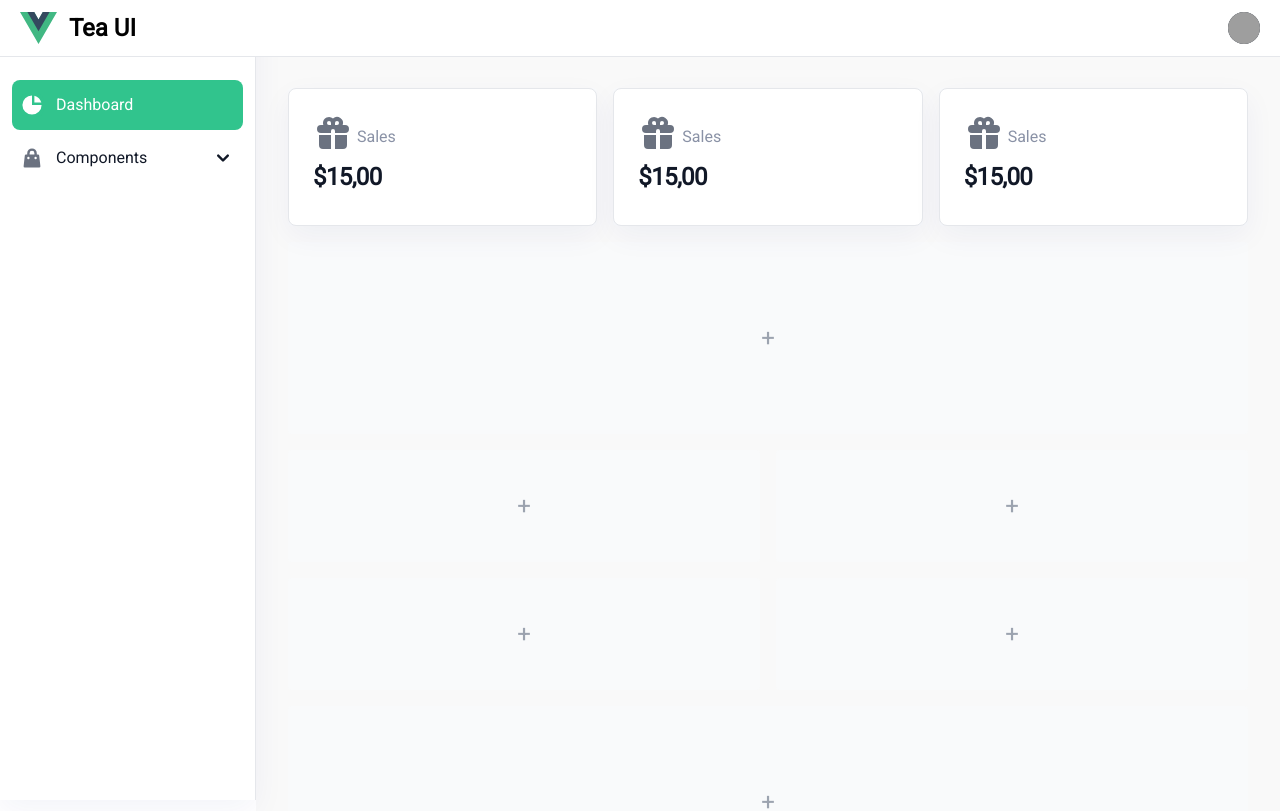
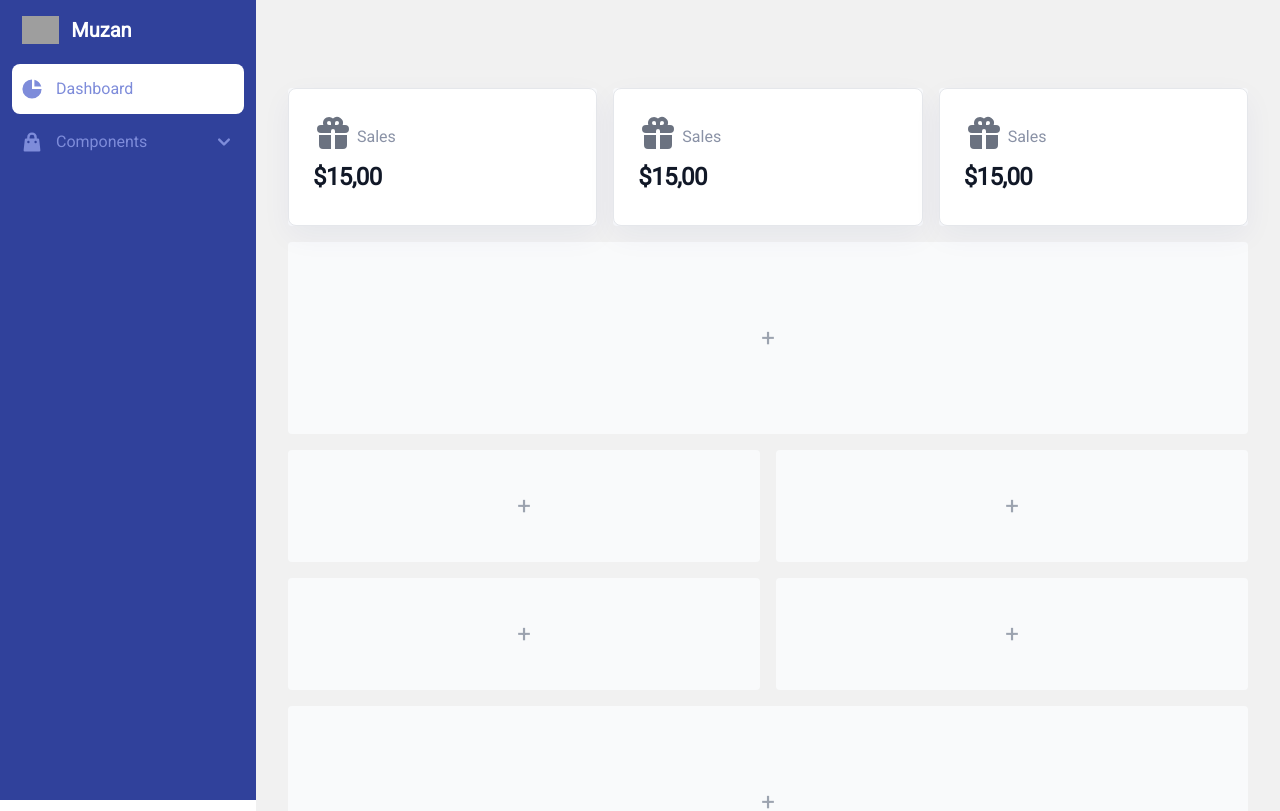
Before and after one commit to Muhammadzaenalrizki/Tea, a Vue app: page / in a window 1280 px wide. Shown: the top 811 px of the page. Built offline with nearby package versions, Linux system fonts and the light colour scheme; grey boxes are pictures that could not be loaded; a web font is replaced by a local one.

Commit message:
+update sidebar

```diff
--- a/src/assets/main.css
+++ b/src/assets/main.css
@@ -9,6 +9,9 @@ html{
 font-family: 'Roboto', sans-serif;
 }
 
+.text-menu{
+  color: #7e8cda;
+}
 @layer components {
   .title-component{
     @apply text-[20px] mb-3;
@@ -17,7 +20,7 @@ font-family: 'Roboto', sans-serif;
     @apply focus:ring-4 font-medium rounded-lg text-sm px-5 py-2.5 mr-2 mb-2;
   }
     .active-menu {
-      @apply bg-green-400 rounded-lg text-white;
+      @apply bg-white rounded-lg text-[#7e8cda];
     }
     .tea-card{
       @apply p-6 bg-white border  border-gray-200 rounded-lg  dark:bg-gray-800 dark:border-gray-700 shadow-my;
--- /dev/null
+++ b/src/components/sidebar/aside.vue
@@ -0,0 +1,30 @@
+<template>
+    <div>
+        <button data-drawer-target="logo-sidebar" data-drawer-toggle="logo-sidebar" aria-controls="logo-sidebar"
+            type="button"
+            class="inline-flex items-center p-2 mt-2 ml-3 text-sm text-gray-500 rounded-lg sm:hidden hover:bg-gray-100 focus:outline-none focus:ring-2 focus:ring-gray-200 dark:text-gray-400 dark:hover:bg-gray-700 dark:focus:ring-gray-600">
+            <span class="sr-only">Open sidebar</span>
+            <svg class="w-6 h-6" aria-hidden="true" fill="currentColor" viewBox="0 0 20 20"
+                xmlns="http://www.w3.org/2000/svg">
+                <path clip-rule="evenodd" fill-rule="evenodd"
+                    d="M2 4.75A.75.75 0 012.75 4h14.5a.75.75 0 010 1.5H2.75A.75.75 0 012 4.75zm0 10.5a.75.75 0 01.75-.75h7.5a.75.75 0 010 1.5h-7.5a.75.75 0 01-.75-.75zM2 10a.75.75 0 01.75-.75h14.5a.75.75 0 010 1.5H2.75A.75.75 0 012 10z">
+                </path>
+            </svg>
+        </button>
+        <aside id="logo-sidebar"
+            class="fixed top-0 left-0 z-40 w-64 h-screen transition-transform -translate-x-full sm:translate-x-0"
+            aria-label="Sidebar">
+            <div class="h-full px-3 py-4 overflow-y-auto bg-[#30419b] dark:bg-gray-800">
+                <a href="https://flowbite.com/" class="flex items-center pl-2.5 mb-5">
+                    <img src="https://flowbite.com/docs/images/logo.svg" class="h-6 mr-3 sm:h-7" alt="Flowbite Logo" />
+                    <span class="self-center text-xl font-semibold whitespace-nowrap text-white">Muzan</span>
+                </a>
+                <ul class="space-y-2 font-medium">
+                    <slot></slot>
+                </ul>
+            </div>
+        </aside>
+
+
+    </div>
+</template>
--- /dev/null
+++ b/src/components/sidebar/items.vue
@@ -0,0 +1,29 @@
+<template>
+    <div>
+        <li>
+            <router-link class=" flex items-center px-2 py-[13px]  rounded-lg" :to="to">
+                <slot :class="getClassActive(title)"></slot>
+                <span class="ml-3 text-menu">{{ title }}</span>
+            </router-link>
+
+        </li>
+    </div>
+</template>
+
+<script>
+export default {
+    props: {
+        title: {
+            type: String,
+        },
+        to: {
+            type: Object,
+        }
+    },
+    methods: {
+        getClassActive(path) {
+            return this.$route.path === path ? this.$router.options.linkActiveClass : '';
+        }
+    },
+}
+</script>
--- a/src/router/index.js
+++ b/src/router/index.js
@@ -24,6 +24,7 @@ const router = createRouter({
       component: Button,
     },
   ],
+  linkActiveClass: "active-menu",
 });
 
 export default router;
--- a/src/views/admin/Layout.vue
+++ b/src/views/admin/Layout.vue
@@ -1,8 +1,7 @@
 <template>
   <div>
-    <Navbar />
     <Sidebar />
-    <div class="p-4 min-h-screen sm:ml-64 bg-[#f9f9f9]">
+    <div class="p-4 min-h-screen sm:ml-64 bg-[#f1f1f1]">
       <div class="p-4  rounded-lg dark:border-gray-700 mt-14">
         <slot></slot>
       </div>
@@ -11,6 +10,5 @@
 </template>
 
 <script setup>
-import Navbar from './Navigation.vue';
 import Sidebar from './Sidebar.vue';
 </script>
--- a/src/views/admin/Navigation.vue
+++ b/src/views/admin/Navigation.vue
@@ -42,7 +42,7 @@
                                         Neil Sims
                                     </p>
                                     <p class="text-sm font-medium text-gray-900 truncate dark:text-gray-300" role="none">
-                                        neil.sims@flowbite.com
+                                      zaenarizki.de@gmail.com
                                     </p>
                                 </div>
                                 <ul class="py-1" role="none">
--- a/src/views/admin/Sidebar.vue
+++ b/src/views/admin/Sidebar.vue
@@ -1,35 +1,28 @@
 <template>
     <div>
-        <aside id="sidebar-multi-level-sidebar"
-            class="fixed top-0 left-0 z-40 shadow-my w-64 h-screen pt-20 transition-transform -translate-x-full bg-white border-r border-gray-200 sm:translate-x-0 dark:bg-gray-800 dark:border-gray-700"
-            aria-label="Sidebar">
-            <div class="h-full px-3 pb-4 overflow-y-auto bg-white dark:bg-gray-800">
-                <ul class="space-y-2 font-medium">
-                    <li>
-                        <router-link class="active-menu flex items-center px-2 py-[13px]  rounded-lg"
-                            :to="{ name: 'dahsboard' }">
-                            <svg aria-hidden="true"
-                                class="w-6 h-6 active-menu transition duration-75 dark:text-gray-400 group-hover:text-gray-900 dark:group-hover:text-white"
-                                fill="currentColor" viewBox="0 0 20 20" xmlns="http://www.w3.org/2000/svg">
+
+
+
+        <MyAside>
+            <Items title="Dashboard" :to="{ name: 'dahsboard' }">
+                <svg aria-hidden="true" class="w-6 h-6  transition duration-75 text-menu" fill="currentColor"
+                    viewBox="0 0 20 20" xmlns="http://www.w3.org/2000/svg">
                     <path d="M2 10a8 8 0 018-8v8h8a8 8 0 11-16 0z"></path>
                     <path d="M12 2.252A8.014 8.014 0 0117.748 8H12V2.252z"></path>
                 </svg>
-                            <span class="ml-3">Dashboard</span>
-                        </router-link>
+            </Items>
 
-                    </li>
             <li>
                 <button type="button"
-                            class="flex items-center w-full p-2 text-gray-900 transition duration-75 rounded-lg group hover:bg-gray-100 dark:text-white dark:hover:bg-gray-700"
+                    class="flex items-center w-full p-2 text-menu transition duration-75 rounded-lg group text-menu"
                     aria-controls="dropdown-example" data-collapse-toggle="dropdown-example">
-                            <svg aria-hidden="true"
-                                class="flex-shrink-0 w-6 h-6 text-gray-500 transition duration-75 group-hover:text-gray-900 dark:text-gray-400 dark:group-hover:text-white"
+                    <svg aria-hidden="true" class="flex-shrink-0 w-6 h-6 text-menu transition duration-75 text-menu"
                         fill="currentColor" viewBox="0 0 20 20" xmlns="http://www.w3.org/2000/svg">
                         <path fill-rule="evenodd"
                             d="M10 2a4 4 0 00-4 4v1H5a1 1 0 00-.994.89l-1 9A1 1 0 004 18h12a1 1 0 00.994-1.11l-1-9A1 1 0 0015 7h-1V6a4 4 0 00-4-4zm2 5V6a2 2 0 10-4 0v1h4zm-6 3a1 1 0 112 0 1 1 0 01-2 0zm7-1a1 1 0 100 2 1 1 0 000-2z"
                             clip-rule="evenodd"></path>
                     </svg>
-                            <span class="flex-1 ml-3 text-left whitespace-nowrap" sidebar-toggle-item>Components</span>
+                    <span class="flex-1 ml-3 text-left whitespace-nowrap text-menu" sidebar-toggle-item>Components</span>
                     <svg sidebar-toggle-item class="w-6 h-6" fill="currentColor" viewBox="0 0 20 20"
                         xmlns="http://www.w3.org/2000/svg">
                         <path fill-rule="evenodd"
@@ -39,21 +32,21 @@
                 </button>
                 <ul id="dropdown-example" class="hidden py-2 space-y-2">
 
-                            <li>
-                                <router-link
-                                    class="flex items-center w-full p-2 text-gray-900 transition duration-75 rounded-lg pl-11 group hover:bg-gray-100 dark:text-white dark:hover:bg-gray-700"
-                                    :to="{ name: 'alert' }">Alerts</router-link>
-                            </li>
-                            <li>
-                                <router-link
-                                    class="flex items-center w-full p-2 text-gray-900 transition duration-75 rounded-lg pl-11 group hover:bg-gray-100 dark:text-white dark:hover:bg-gray-700"
-                                    :to="{ name: 'button' }">Buttons</router-link>
-                            </li>
+                    <Items title="Alerts" :to="{ name: 'alert' }"></Items>
+
+                    <Items title="Buttons" :to="{ name: 'button' }"></Items>
+
                 </ul>
             </li>
 
-                </ul>
-            </div>
-        </aside>
+
+        </MyAside>
+
     </div>
 </template>
+
+<script setup>
+import Items from './../../components/sidebar/items.vue';
+import MyAside from './../../components/sidebar/aside.vue';
+
+</script>
```
Lines whose indentation alone changed are shown as unchanged.
